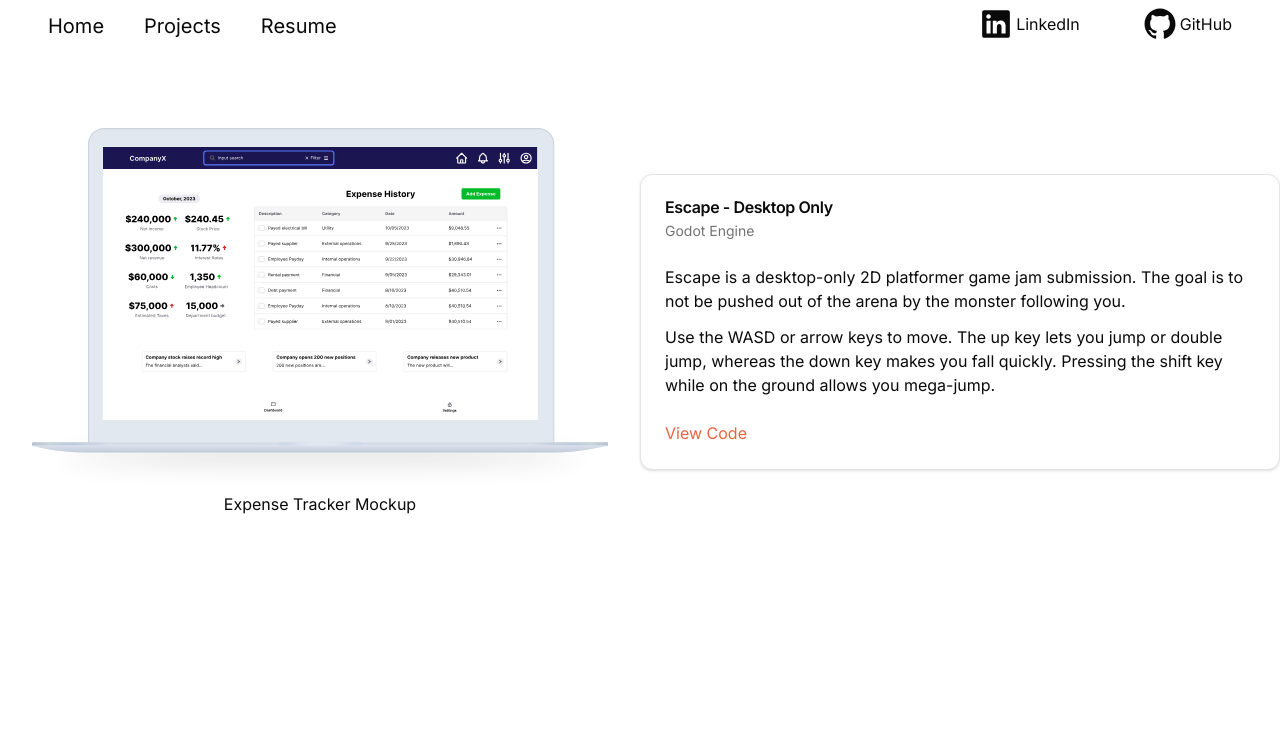
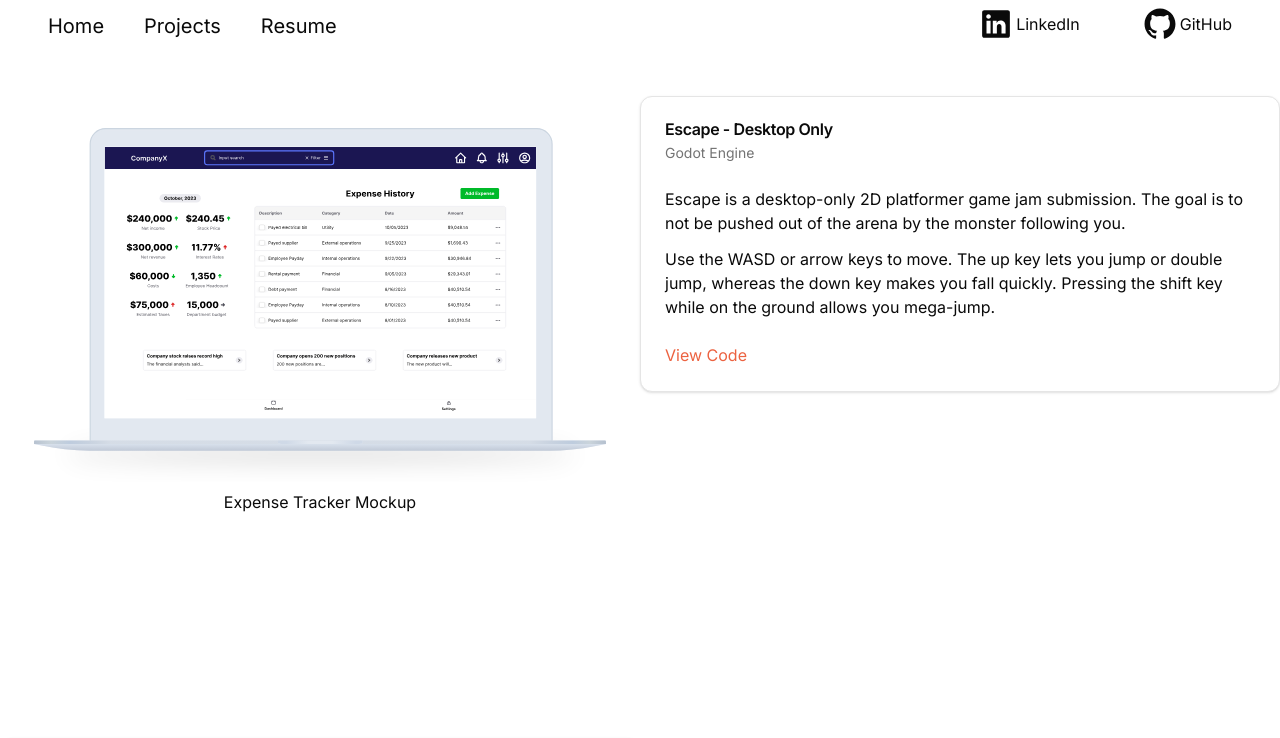
Before and after one commit to availe/Personal-Website-V2, a Next.js app: page /projects in a window 1280 px wide. Shown: the top 738 px of the page. Built offline with nearby package versions, Linux system fonts and the light colour scheme.

Commit message:
Revert "Image to img tag"
This reverts commit 333215b0575839adee8fd6fe372bdf9b146846ba.

```diff
--- a/src/components/project/project-entry.tsx
+++ b/src/components/project/project-entry.tsx
@@ -21,10 +21,11 @@ interface ProjectEntryProps {
 const ImageSection = ({ src, alt }: { src: string; alt: string }) => (
   <div className="w-full lg:w-1/2 flex justify-center p-8">
     <figure className="flex flex-col justify-center items-center">
-      <img
+      <Image
         src={src}
         alt={alt}
-        className="w-auto h-auto"
+        width="572"
+        height="272"
         style={{ objectFit: "contain" }}
       />
       <figcaption className="text-center mt-2">{alt}</figcaption>
@@ -81,7 +82,7 @@ const ProjectEntry: React.FC<ProjectEntryProps> = ({
   <div className="flex flex-col container mx-auto">
     <section
       aria-labelledby="project-title"
-      className={`flex flex-col lg:flex-row w-full items-center ${
+      className={`flex flex-col lg:flex-row w-full ${
         imageLeft ? "" : "lg:flex-row-reverse"
       }`}
     >
```
